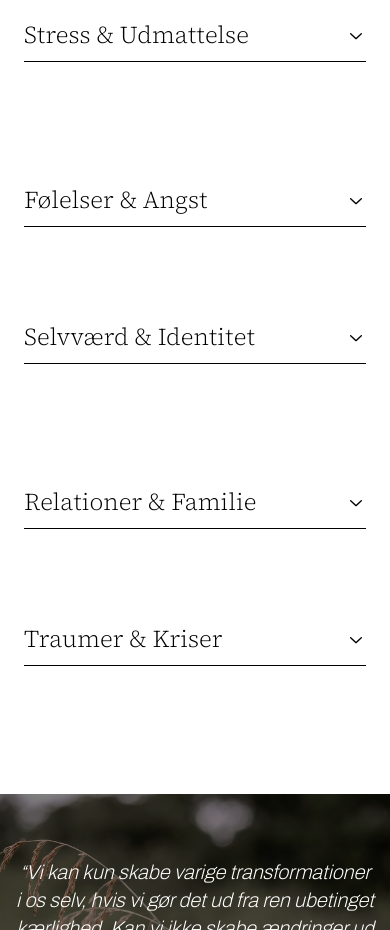
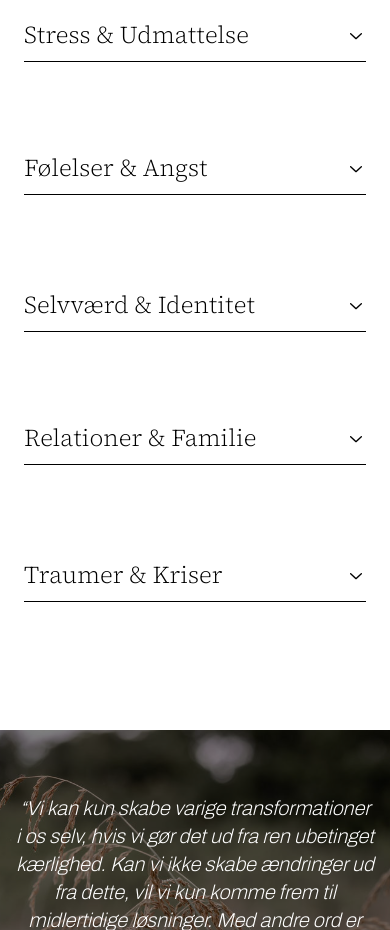
Before and after one commit to oscarlund121/susancorrecto, a Next.js app: page / in a window 390 px wide. Shown: the part 2720-3650 px from the top of the page. Built offline with nearby package versions, Linux system fonts and the light colour scheme.

Commit message:
Refactor spacing in SectionSeven and Help components for improved layout consistency

```diff
--- a/src/app/components/frontpage/SectionSeven.jsx
+++ b/src/app/components/frontpage/SectionSeven.jsx
@@ -40,7 +40,7 @@ const SectionSeven = () => {
             index={1}
           />
         </div>
-        <div className="flex flex-col md:flex-row items-start justify-around gap-1 mt-8">
+        <div className="flex flex-col md:flex-row items-start justify-around gap-1 mt-0 md:mt-8">
           <Help
             title="Følelser & Angst"
             tags={[
@@ -66,7 +66,7 @@ const SectionSeven = () => {
             index={3}
           />
         </div>
-        <div className="flex flex-col md:flex-row items-start justify-around gap-1 mt-8">
+        <div className="flex flex-col md:flex-row items-start justify-around gap-1 mt-0 md:mt-8">
           <Help
             title="Relationer & Familie"
             tags={[
--- a/src/app/help/page.js
+++ b/src/app/help/page.js
@@ -76,7 +76,7 @@ export default function Help() {
         </div>
       </div>
 
-      <div className="bg-white py-12 md:py-24 lg:py-32">
+      <div className="bg-white py-12 md:py-24">
         <div className="content-max">
           <div className="md:px-[20px] lg:px-[60px]">
           <div className="grid grid-cols-1 md:grid-cols-2 gap-8">
```
